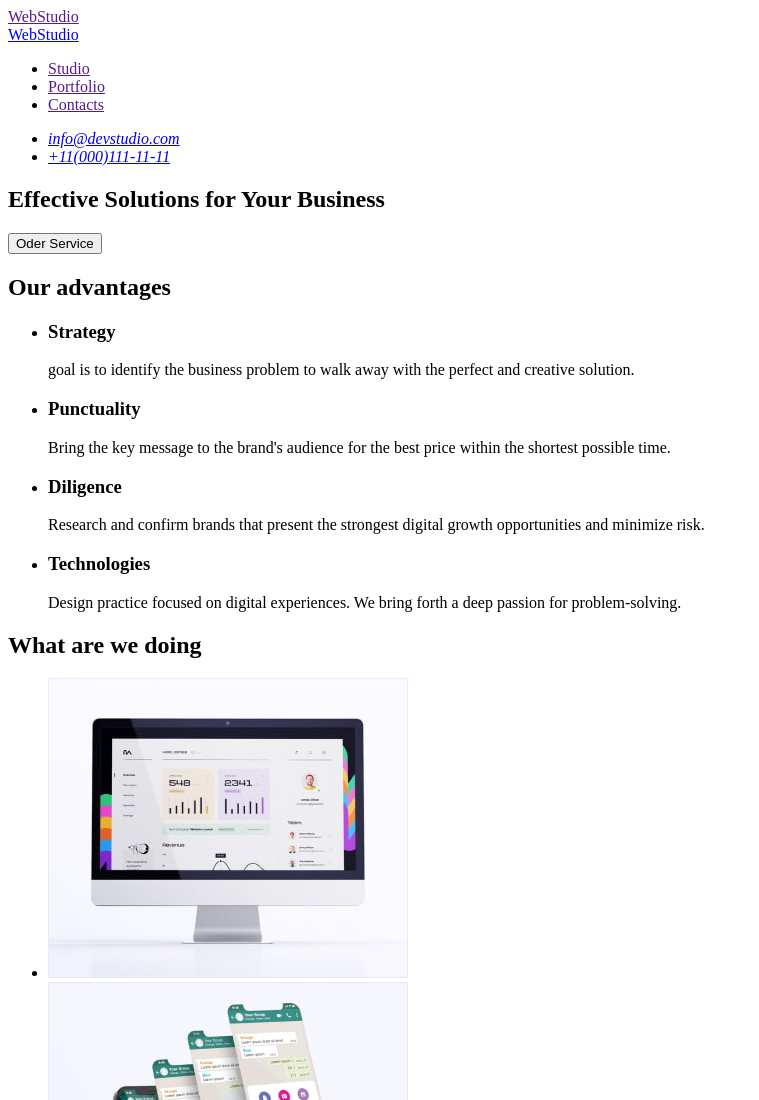
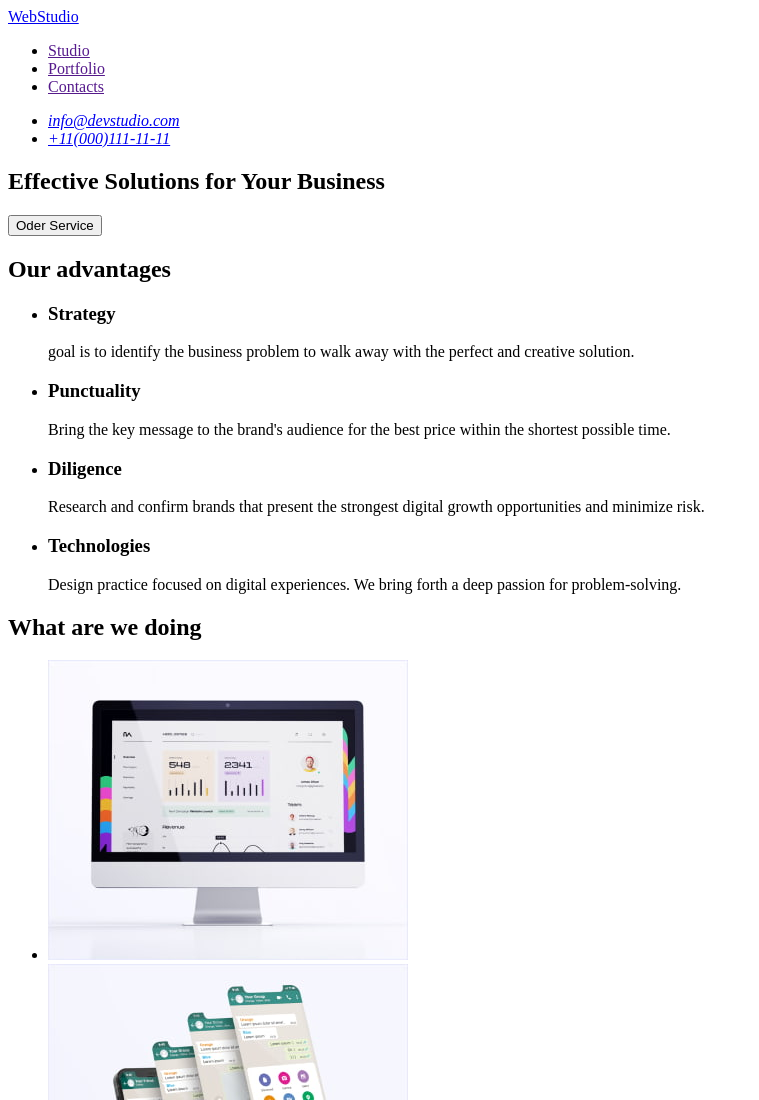
Before and after one commit to YaninaBrizg/goit-markup-hw-01, a plain HTML site: page index.html in a window 1280 px wide. Shown: the top 1100 px of the page, without its empty margins (0-759 px from the left). Drawn offline with Linux system fonts and the light colour scheme.

Commit message:
all bags fixed

```diff
--- a/index.html
+++ b/index.html
@@ -9,7 +9,6 @@
 
   <body>
     <header>
-      <a href="">WebStudio</a>
       <nav>
         <a href="./index.html">WebStudio</a>
         <ul>
@@ -22,10 +21,8 @@
         <ul>
           <li><a href="mailto:info@devstudio.com">info@devstudio.com</a></li>
           <li><a href="tel:+11(000)1111111">+11(000)111-11-11</a></li>
-
         </ul>
       </address>
-
     </header>
 
     <main>
@@ -148,10 +145,9 @@
         </ul>
       </section>
     </main>
-</body>
 
     <footer>
-      <a href="">WebStudio</a>
+      <a href="./index.html">WebStudio</a>
       <p>
         Web Studio Increase the flow of customers and sales for your business
         with digital marketing & growth solutions.
```
Lines whose indentation alone changed are shown as unchanged.
